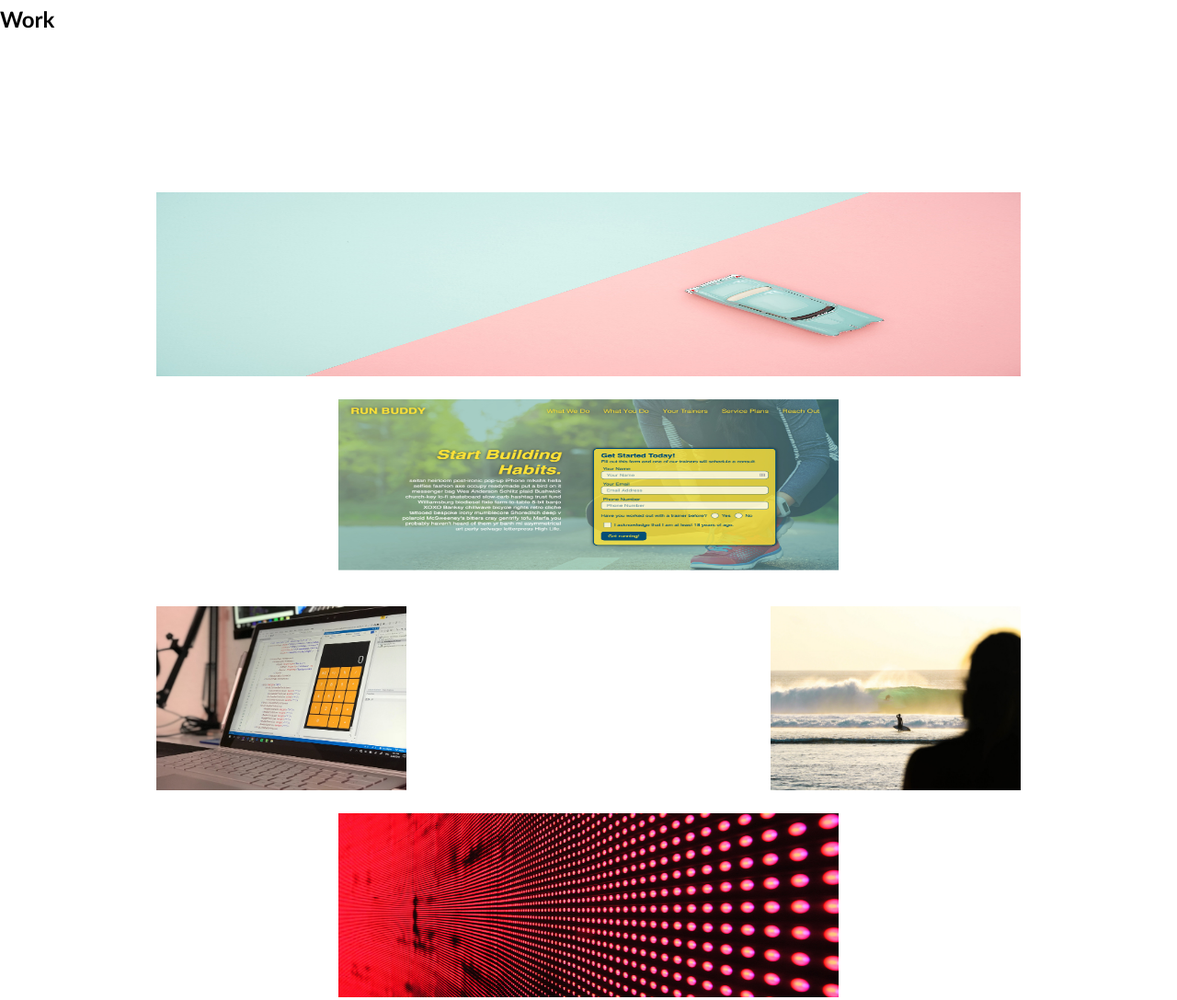
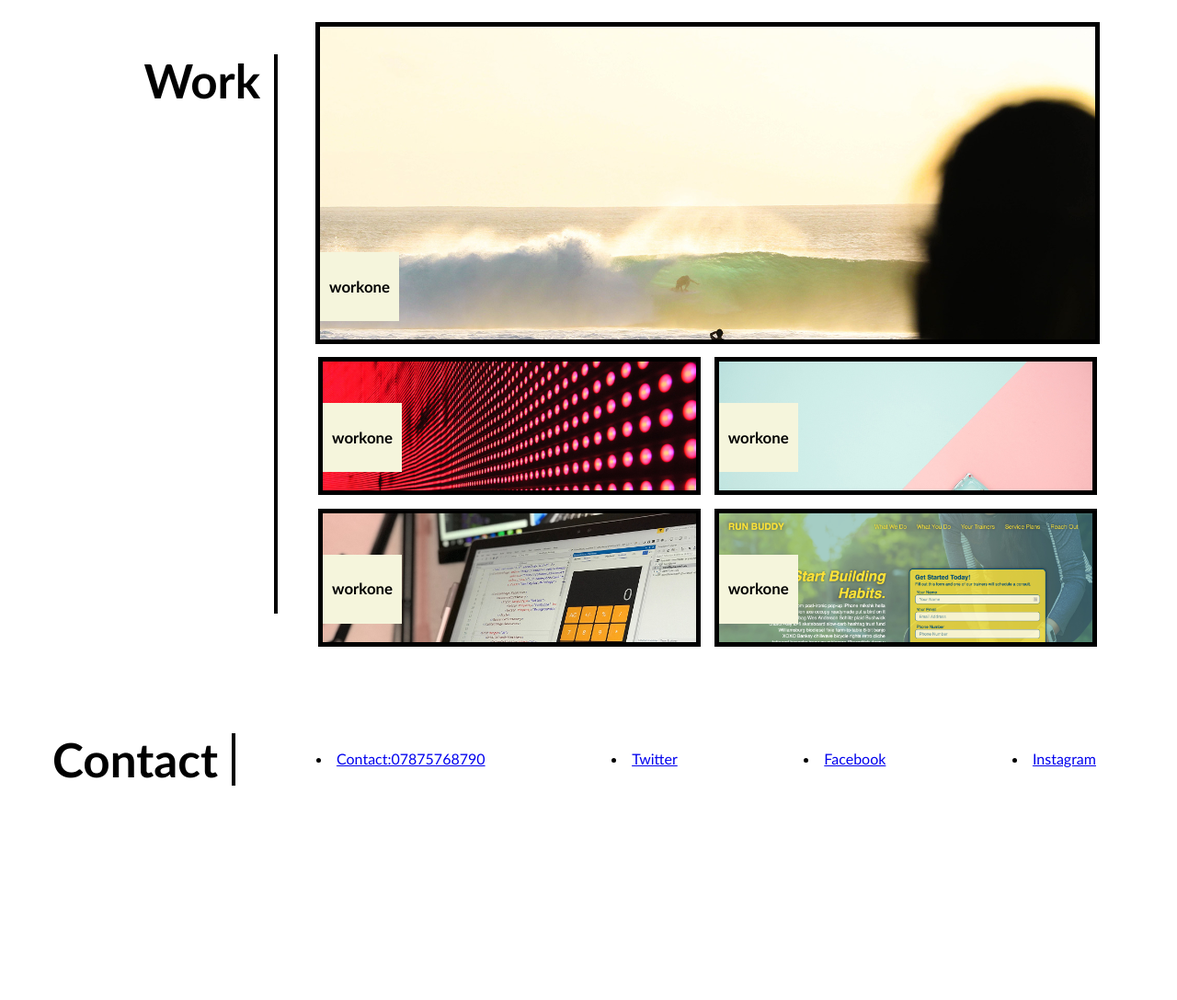
Before and after one commit to RissaC2/-My-bootcamp-portfolio, a plain HTML site: page starter/index.html in a window 1280 px wide. Shown: the part 461-1548 px from the top of the page at 92% size. After the commit the page ends 1392 px from the top, so only its background shows below. Drawn offline with Linux system fonts and the light colour scheme.

Commit message:
added footer and styled with CSS

```diff
--- a/starter/css/style.css
+++ b/starter/css/style.css
@@ -9,20 +9,6 @@ body {
   font-family: 'Trebuchet MS', 'Lucida Sans Unicode', 'Lucida Grande', 'Lucida Sans', Arial, sans-serif;
   line-height: 1.5;
 }
-
-  /* .border {
-
-
-  display:flex;
-  margin: 25px;
-  border-bottom:solid; */
-
-/* footer {
-  height: 100px;
-  width: 100%;
-  line-height: 60px;
-  background-color: #266150;
-} */
 p {
   margin: 80px;
 }
@@ -33,7 +19,7 @@ p {
   background-size:cover;
   display:flex;
   justify-content: space-between;
-
+color:white;
 }
 
 #nav {
@@ -51,36 +37,109 @@ img {
 
 
 }
-.grid.container {
-margin: 170px;
-display: flex;
-row-gap: 25px;
-column-gap: 198px;
-flex-wrap: wrap-reverse;
-flex-shrink: 3;
+
+.pagewrapper{
+max-width:88%;
+margin-left: auto;
+margin-right: auto;
+}
+
+.pagesection {
+  margin:25px 0;
+  padding:10px 0;
+  display:flex;
+  flex-direction: row;
+  flex-wrap: wrap;
+  align-items: stretch;
+  justify-content: space-between;
+}
+
+.pagesection > h2{
+flex:0 0 20%;
+text-align: right;
+padding-right: 15px;
+border-right: 4px solid black;
+font-size: 4vw;
+line-height: 1.1;
+}
+
+.pagesection > div{
+flex:0 0 77%;
+}
+
+.pagesection p {
+margin-bottom: 20px;
+}
+
+.gridcontainer {
+  display:flex;
+  flex-wrap: wrap;
+  justify-content: center;
+
 
 }
 
+.flex-item {
+  border:5px solid black;
+  /* background-color: aqua; */
+  color: black;
+  min-height: 150px;
+  max-height: 150px;
+  /* min-width: 400px; */
+  flex-basis: calc(50%-1em);
+  display:flex;
+  align-items: flex-end;
+  padding:0 0 20px 0;
+  margin: 0.5em;
+  text-decoration: none;
+  background-blend-mode: soft-light;
+  background-size: 100%;
+  transition: all 0.5s;
+  font-size: 0.9rem;
 
+}
+.workone {
+  min-height: 350px;
+  flex-basis: 100%;
+  background-image: url("../images/02-portfolio-4.jpg");
 
-/* #test {
-  color: red;
+}
+.worktwo {
+
+  flex-basis: 48%;
+  background-image: url("../images/02-portfolio-1.jpg");
+
+}
+.workthree {
+
+  flex-basis: 48%;
+  background-image: url("../images/02-portfolio-3.jpg");
+}
+.workfour {
+
+  flex-basis: 48%;
+  background-image: url("../images/02-portfolio-2.jpg");
+}
+.workfive{
+
+  flex-basis: 48%;
+  background-image: url("../images/02-run-buddy.jpg");
+}
+.flex-item:hover {
+  background-color: rgba(0,0,0,0.3);
+}
+.flex-item div{
+  background-color: beige;
+  padding:8px 10px;
 }
 
-:hover #test{
-  color: yellow;
+.flex-item h3 {
+  font: size 1.6rem;
 }
+ .contactlink {
 
+display:flex;
+margin: auto;
+justify-content:space-around;
 
-
-.contactlink {
-  position: fixed;
-  bottom: 0;
-  left: 0;
-  right: 0;
-  color: #fff;
-  text-align: center;
-  padding: 10px;
-  display:
-
-} */
+}
--- a/starter/index.html
+++ b/starter/index.html
@@ -25,60 +25,83 @@
     </nav>
   </div>
 
-<section>
-  <div class="aboutMe">
-    <div class="border">
+<section class="pagewrapper">
+  <div class="pagesection" id="aboutMe">
+
+
       <h2>
       About me
       </h2>
-      <p> Lorem ipsum dolor sit amet consectetur adipisicing elit. Ducimus quia dicta, sed assumenda et autem quis deserunt. Deserunt, laboriosam praesentium dolorem esse maiores, fuga dignissimos debitis non ipsa autem harum!</p>
-     </div>
+       <div>
+        <p> Lorem ipsum dolor sit amet consectetur adipisicing elit. Ducimus quia dicta, sed assumenda et autem quis deserunt. Deserunt, laboriosam praesentium dolorem esse maiores, fuga dignissimos debitis non ipsa autem harum!</p>
+       </div>
   </div>
 
-
-   <div class="aboutMe"> </div>
-
+     <div class="pagesection">
       <h2>
          Work
       </h2>
-      <div class="grid container">
-        <div class="Large"></div>
-       <img style="flex-grow: 4;" src ="./images/02-portfolio-1.jpg" alt="Large 02-portfolio-1">
-        <div class="Small"></div>
-        <img style="flex-grow:1" src="./images/02-portfolio-2.jpg" alt="small images/02-portfolio-2">
-        <div class="small"></div>
-        <img style="flex-grow:1" src="./images/02-portfolio-4.jpg" alt="Small images/02-portfolio-4">
-        <div class="small"></div>
-        <img style="flex-grow:1" src="./images/02-run-buddy.jpg"  alt="Small image/02-run-buddy">
-        <div class="small"></div>
-        <img style="flex-grow:1" src="./images/02-portfolio-3.jpg" alt="Small images/02-portfolio-3">
-      </div>
-        <!-- <div class="grid container">
-        <div class="Large"></div> <img src ="./images/02-portfolio-1.jpg" alt="Large 02-portfolio-1">  </div>
-        <div class="Small"></div> <img src="./images/02-portfolio-2.jpg" alt="small images/02-portfolio-2">
-        <div class="small"></div> <img src="./images/02-portfolio-4.jpg" alt="Small images/02-portfolio-4">
-        <div class="small"></div> <img src="./images/02-run-buddy.jpg"  alt="Small image/02-run-buddy">
-        <div class="small"></div> <img src="./images/02-portfolio-3.jpg" alt="Small images/02-portfolio-3">
-      </div>  -->
-    </div>
+      <div class="gridcontainer">
+       <a href="#" class="flex-item workone">
+        <div>
+          <h3>
+            workone
+          </h3>
+        </div>
+       </a>
+
+       <a href="#" class="flex-item worktwo">
+        <div>
+          <h3>
+            workone
+          </h3>
+        </div>
+       </a>
+       <a href="#" class="flex-item workthree">
+        <div>
+          <h3>
+            workone
+          </h3>
+        </div>
+       </a>
+
+       <a href="#" class="flex-item workfour">
+        <div>
+          <h3>
+            workone
+          </h3>
+        </div>
+       </a>
+
+       <a href="#" class="flex-item workfive">
+        <div>
+          <h3>
+            workone
+          </h3>
+        </div>
+       </a>
+
   </div>
   </section>
 
 
-    <!-- <div>
-      <h2>Cool subtitle here!</h2>
-    </div>
-    </main>
-    <footer>
-      <div class="contactlink" id="contactlink">
-        <ul>
+  <footer>
+ <div class="pagesection">
+          <h2>
+             Contact
+          </h2>
+      </h2>
+
+
+
+      <div class="contactlink">
           <li> <a href="#" target="#"> Contact:07875768790 </a></li>
           <li> <a href="#" target="#"> Twitter </a></li>
           <li> <a href="#" target="#"> Facebook </a></li>
           <li> <a href="#" target="#"> Instagram</a></li>
         </ul>
       </div>
-    </footer>  -->
-
+    </footer>
+  </div>
 </body>
 </html>
```
